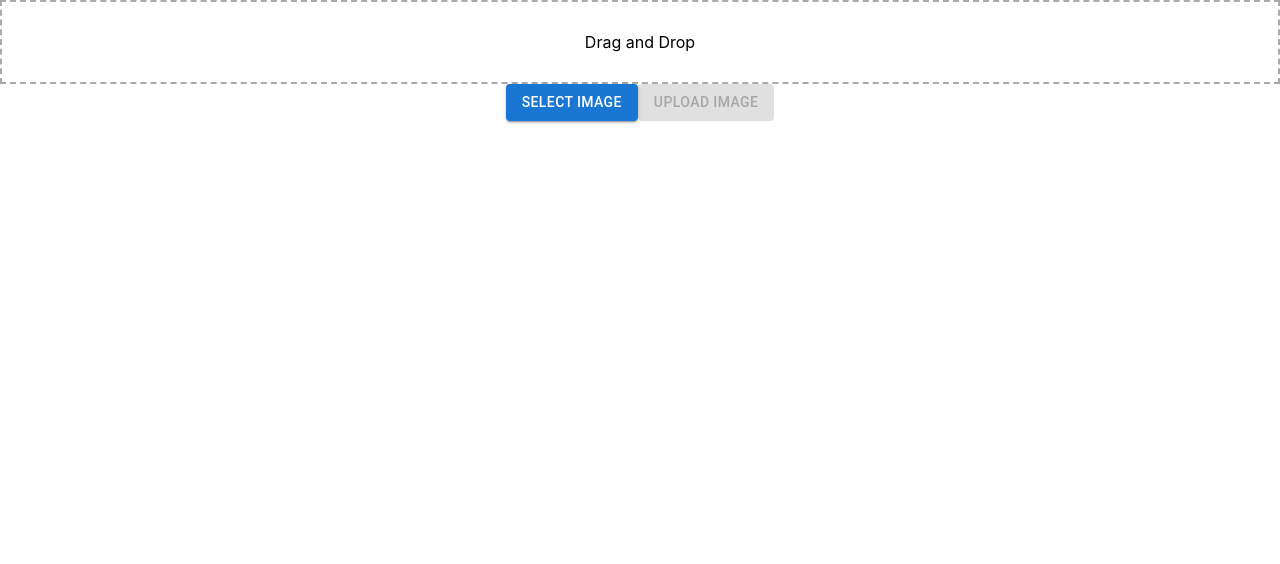
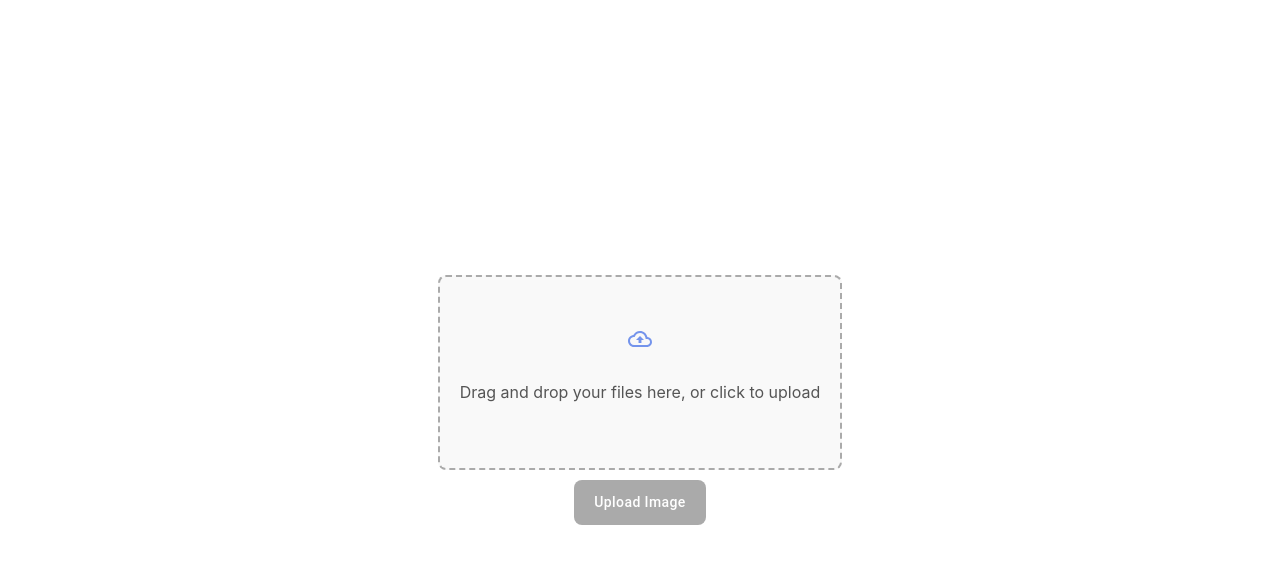
Before and after one commit to Nemanja43M/togal-task-2-front, a React (Create React App) app: page / in a window 1280 px wide. Shown: the top 564 px of the page. Built offline with nearby package versions, Linux system fonts and the light colour scheme.

Commit message:
Adding a feature to draw on top of the image

```diff
--- a/package.json
+++ b/package.json
@@ -18,6 +18,7 @@
     "react": "^18.3.1",
     "react-dom": "^18.3.1",
     "react-scripts": "5.0.1",
+    "styled-components": "^6.1.13",
     "typescript": "^4.9.5",
     "web-vitals": "^2.1.4"
   },
--- a/src/components/CustomButton.tsx
+++ b/src/components/CustomButton.tsx
@@ -1,6 +1,6 @@
 import React from "react";
-import { Button } from "@mui/material";
 import { CustomButtonProps } from "../interfaces/interfaces";
+import { StyledButton } from "./style/StyledMix";
 
 const CustomButton: React.FC<CustomButtonProps> = ({
   onClick,
@@ -8,9 +8,9 @@ const CustomButton: React.FC<CustomButtonProps> = ({
   disabled,
 }) => {
   return (
-    <Button variant="contained" onClick={onClick} disabled={disabled}>
+    <StyledButton variant="contained" onClick={onClick} disabled={disabled}>
       {label}
-    </Button>
+    </StyledButton>
   );
 };
 
--- /dev/null
+++ b/src/components/DrawingCanvas.tsx
@@ -0,0 +1,91 @@
+import React, { useRef, useState, useEffect } from "react";
+import { DrawingCanvasProps } from "../interfaces/interfaces";
+
+const DrawingCanvas: React.FC<DrawingCanvasProps> = ({
+  width,
+  height,
+  imageUrl,
+  onSave,
+  transformations,
+}) => {
+  const canvasRef = useRef<HTMLCanvasElement | null>(null);
+  const [isDrawing, setIsDrawing] = useState(false);
+
+  const handleMouseEvent = (e: React.MouseEvent | React.TouchEvent) => {
+    if (!isDrawing) return;
+
+    const ctx = canvasRef.current?.getContext("2d");
+    const rect = canvasRef.current?.getBoundingClientRect();
+    const x =
+      "clientX" in e
+        ? e.clientX - rect!.left
+        : e.touches[0].clientX - rect!.left;
+    const y =
+      "clientY" in e ? e.clientY - rect!.top : e.touches[0].clientY - rect!.top;
+
+    ctx?.lineTo(x, y);
+    ctx?.stroke();
+  };
+
+  const toggleDrawing = (drawing: boolean) => {
+    setIsDrawing(drawing);
+    const ctx = canvasRef.current?.getContext("2d");
+    if (drawing) {
+      ctx?.beginPath();
+    }
+  };
+
+  const saveImage = () => {
+    const dataURL = canvasRef.current?.toDataURL("image/png");
+    if (dataURL) onSave(dataURL);
+  };
+
+  useEffect(() => {
+    const ctx = canvasRef.current?.getContext("2d");
+    const img = new Image();
+    img.src = imageUrl;
+    img.onload = () => {
+      ctx?.clearRect(0, 0, width, height);
+      ctx?.save();
+      ctx?.translate(width / 2, height / 2);
+      ctx?.rotate((transformations.rotation * Math.PI) / 180);
+      ctx?.scale(
+        transformations.flipHorizontal
+          ? -transformations.scale
+          : transformations.scale,
+        transformations.flipVertical
+          ? -transformations.scale
+          : transformations.scale
+      );
+      ctx?.drawImage(img, -img.width / 2, -img.height / 2);
+      ctx?.restore();
+    };
+
+    if (ctx) {
+      ctx.lineWidth = 2;
+      ctx.lineCap = "round";
+      ctx.strokeStyle = "black";
+    }
+  }, [imageUrl, transformations, width, height]);
+
+  return (
+    <div>
+      <canvas
+        ref={canvasRef}
+        width={width}
+        height={height}
+        onMouseDown={() => toggleDrawing(true)}
+        onMouseUp={() => toggleDrawing(false)}
+        onMouseOut={() => toggleDrawing(false)}
+        onMouseMove={handleMouseEvent}
+        onTouchStart={() => toggleDrawing(true)}
+        onTouchEnd={() => toggleDrawing(false)}
+        onTouchMove={handleMouseEvent}
+        style={{ border: "1px solid #000", position: "relative", zIndex: 1 }}
+      />
+      <button onClick={saveImage}>Sačuvaj nacrtano</button>
+    </div>
+  );
+};
+
+export default DrawingCanvas;
--- a/src/components/ImageUploader.tsx
+++ b/src/components/ImageUploader.tsx
@@ -4,6 +4,8 @@ import { uploadImage } from "../api/api";
 import ImageViewer from "./ImageViewer";
 import { useDragAndDrop } from "../hooks/useDragAndDrop";
 import CustomButton from "./CustomButton";
+import CloudUploadOutlinedIcon from "@mui/icons-material/CloudUploadOutlined";
+import styles from "./style/DragAndDrop.module.css";
 
 const ImageUploader: React.FC = () => {
   const [file, setFile] = useState<File | null>(null);
@@ -49,21 +51,23 @@ const ImageUploader: React.FC = () => {
     useDragAndDrop((droppedFile) => handleFileSelect(droppedFile));
 
   return (
-    <div>
+    <div className={styles.mainDiv}>
       <div
+        onClick={() => fileInputRef.current?.click()}
         onDragEnter={onDragEnter}
         onDragLeave={onDragLeave}
         onDragOver={onDragOver}
         onDrop={onDrop}
-        style={{
-          border: isDragging ? "2px dashed #000" : "2px dashed #aaa",
-          padding: "30px",
-          textAlign: "center",
-          backgroundColor: isDragging ? "#f0f0f0" : "transparent",
-        }}
+        className={`${styles.dragAndDropZone} ${
+          isDragging ? styles.dragging : ""
+        }`}
       >
-        Drag and Drop
+        <CloudUploadOutlinedIcon className={styles.icon} />
+        <p className={styles.text}>
+          Drag and drop your files here, or click to upload
+        </p>
       </div>
+
       <input
         accept="image/*"
         type="file"
@@ -74,12 +78,6 @@ const ImageUploader: React.FC = () => {
         ref={fileInputRef}
         style={{ display: "none" }}
       />
-      <label htmlFor="upload-button">
-        <CustomButton
-          label="Select Image"
-          onClick={() => fileInputRef.current?.click()}
-        />
-      </label>
       <CustomButton
         label="Upload Image"
         onClick={handleUpload}
--- a/src/components/ImageViewer.tsx
+++ b/src/components/ImageViewer.tsx
@@ -2,30 +2,40 @@ import React from "react";
 import { ImageViewerProps } from "../interfaces/interfaces";
 import { useImageReducer } from "../hooks/useUndoRedo";
 import CustomButton from "./CustomButton";
+import DrawingCanvas from "./DrawingCanvas";
+import { uploadImage } from "../api/api";
+import styles from "./style/ImageViewer.module.css";
 
 const ImageViewer: React.FC<ImageViewerProps> = ({ src }) => {
   const { state, dispatch } = useImageReducer();
 
   if (!src) return null;
 
+  const handleSave = async (dataURL: string) => {
+    const response = await fetch(dataURL);
+    const blob = await response.blob();
+
+    const formData = new FormData();
+    formData.append("image", blob, "image.png");
+
+    try {
+      await uploadImage(formData);
+      console.log("Image uploaded successfully!");
+    } catch (error) {
+      console.error("Error uploading image:", error);
+    }
+  };
+
   return (
-    <div style={{ marginTop: "20px", textAlign: "center" }}>
-      <img
-        src={src}
-        alt="Uploaded"
-        style={{
-          maxWidth: "100%",
-          transform: `rotate(${state.transformations.rotation}deg) scale(${
-            state.transformations.scale
-          }) ${state.transformations.flipHorizontal ? "scaleX(-1)" : ""} ${
-            state.transformations.flipVertical ? "scaleY(-1)" : ""
-          }`,
-          transition: "transform 0.2s ease-in-out",
-          marginBottom: "20px",
-        }}
+    <div className={styles.container}>
+      <DrawingCanvas
+        width={600}
+        height={400}
+        imageUrl={src}
+        onSave={handleSave}
+        transformations={state.transformations}
       />
-      <div>
-        <div>
+      <div className={styles.buttonContainer}>
         <CustomButton
           onClick={() => dispatch({ type: "rotate" })}
           label="Rotate 90°"
@@ -62,7 +72,6 @@ const ImageViewer: React.FC<ImageViewerProps> = ({ src }) => {
         />
       </div>
     </div>
-    </div>
   );
 };
 
--- /dev/null
+++ b/src/components/style/DragAndDrop.module.css
@@ -0,0 +1,40 @@
+.dragAndDropZone {
+  border: 2px dashed #aaa;
+  margin-bottom: 10px;
+  max-width: 500px;
+  padding: 50px 20px;
+  text-align: center;
+  background-color: #f9f9f9;
+  color: #7494ec;
+  transition: background-color 0.3s, border-color 0.3s;
+  border-radius: 8px;
+  display: flex;
+  align-items: center;
+  justify-content: center;
+  flex-direction: column;
+  cursor: pointer;
+}
+
+.dragging {
+  border-color: #7494ec;
+  background-color: #e8f0fe;
+}
+
+.icon {
+  font-size: 64px;
+  color: #7494ec;
+  margin-bottom: 15px;
+}
+.text {
+  font-size: 16px;
+  color: #555;
+}
+.mainDiv {
+  display: flex; /* Aktiviraj flexbox */
+  flex-direction: column; /* Poređaj decu u koloni */
+  align-items: center; /* Centriraj decu horizontalno */
+  justify-content: center; /* Centriraj decu vertikalno */
+  height: 100vh; /* Postavi visinu na 100% visine prozora */
+  padding: 16px; /* Unutrašnji razmak */
+  box-sizing: border-box; /* Uključuj padding u ukupan width i height */
+}
--- /dev/null
+++ b/src/components/style/ImageViewer.module.css
@@ -0,0 +1,12 @@
+.container {
+  margin-top: 20px;
+  display: flex;
+  justify-content: space-between;
+  align-items: flex-start;
+}
+
+.buttonContainer {
+  display: flex;
+  flex-direction: column;
+  margin-left: 20px;
+}
--- /dev/null
+++ b/src/components/style/StyledMix.ts
@@ -0,0 +1,22 @@
+import { Button, ButtonProps } from "@mui/material";
+import { styled } from "@mui/material/styles";
+
+interface StyledButtonProps extends ButtonProps {
+  href?: string;
+  target?: string;
+}
+
+export const StyledButton = styled(Button)<StyledButtonProps>(() => ({
+  textTransform: "none",
+  backgroundColor: "#5C62F9",
+  color: "#fff",
+  padding: "10px 20px",
+  borderRadius: "8px",
+  "&:hover": {
+    backgroundColor: "#4B52D4",
+  },
+  "&:disabled": {
+    backgroundColor: "#aaa",
+    color: "#fff",
+  },
+}));
```
Also changed, not shown: src/api/api.ts (+14 -8 lines), src/interfaces/interfaces.ts (+13 -0 lines), 1 other file (tests, documents, lock files or other folders). Lines whose indentation alone changed are shown as unchanged.
